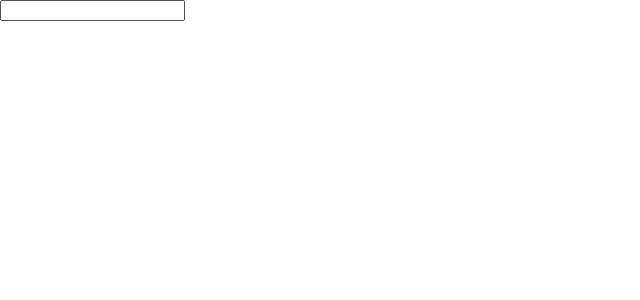
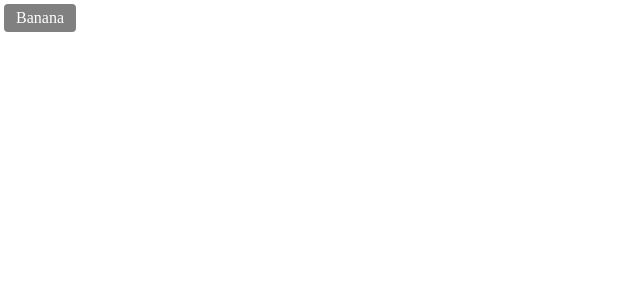
Before and after one commit to RadiantK/vue3-test, a Vue app: page / in a window 1280 px wide. Shown: the top 300 px of the page, without its empty margins (0-640 px from the left). Built offline with nearby package versions, Linux system fonts and the light colour scheme.

Commit message:
컴포넌트

```diff
--- a/src/App.vue
+++ b/src/App.vue
@@ -1,18 +1,23 @@
 <template>
-  <!-- part10 이벤트핸들링 키 수식어 -->
-  <input
-    type="text"
-    @ketdown="handler" />
+  <!-- part12.2 컴포넌트 속성 상속-->
+  <!-- 속성상속: 컴포넌트가 사용되는 곳에 작성을 해놓은 class같은
+  여러 속성들이 컴포넌트 내부에 있는 하나의 요소에 연결이 되는 것 -->
+  <!-- 컴포넌트 내부의 최상위 요소가 여러개면 속성이 상속되지 못함 -->
+  <MyBtn2
+    class="heropy"
+    style="color: red;"
+    title="Hello world!">
+    Banana
+  </MyBtn2>
 </template>
 
 <script>
+// part12.2 컴포넌트 속성 상속
+import MyBtn2 from '~/components/MyBtn2'
 
-// part10 이벤트 핸들링 키 수식어
 export default {
-  methods: {
-    handler(event) {
-      console.log(event)
-    }
+  components: {
+    MyBtn2
   }
 }
 
--- /dev/null
+++ b/src/components/MyBtn.vue
@@ -0,0 +1,48 @@
+<template>
+  <!-- props의 데이터 연결 :style -->
+  <div
+    :class="{ large: large }"
+    :style="{ backgroundColor: color }"
+    class="btn">
+    <!-- {{ text }} -->
+    <slot></slot>
+    <!-- myBtn이 열고 닫히는 모든 부분을 slot라는 태그로 대체해서 넣어줌 -->
+  </div>
+</template>
+
+<script>
+export default {
+  // props 컴포넌트가 실행이 될 때 속성처럼 받아내는 내용들을 받아줄 수 있는
+  // color같은 내용을 정의
+  props: {
+    color: {
+      type: String,
+      default: 'gray' // 버튼의 기본값 지정
+    },
+    large: {
+      type: Boolean,
+      default: false
+    },
+    // text: {
+    //   type: String,
+    //   default: ''
+    // }
+  }
+}
+</script>
+
+<style scoped lang="scss">
+.btn {
+  display: inline-block;
+  margin: 4px;
+  padding: 6px 12px;
+  border-radius: 4px;
+  background-color: gray;
+  color: white;
+  cursor: pointer;
+  &.large {
+    font-size: 20px;
+    padding: 10px 20px;
+  }
+}
+</style>
--- /dev/null
+++ b/src/components/MyBtn2.vue
@@ -0,0 +1,32 @@
+<template>
+  <div class="btn">
+    <slot></slot>
+  </div>
+  <!-- <h1
+    :class="$attrs.class"
+    :style="$attrs.style"></h1> -->
+  <h1 v-bind="$attrs"></h1>
+</template>
+
+<script>
+export default {
+  // 속성의 상속을 지정해주는 옵션
+  inheritAttrs: false,
+  created() {
+    // 컴포넌트가 생성된 직후의 attrs
+    console.log(this.$attrs)
+  }
+}
+</script>
+
+<style scoped>
+.btn {
+  display: inline-block;
+  margin: 4px;
+  padding: 6px 12px;
+  border-radius: 4px;
+  background-color: gray;
+  color: white;
+  cursor: pointer;
+}
+</style>
```
Also changed, not shown: Appvue-all.js (renamed from Appeverything.js, +154 -0 lines).
